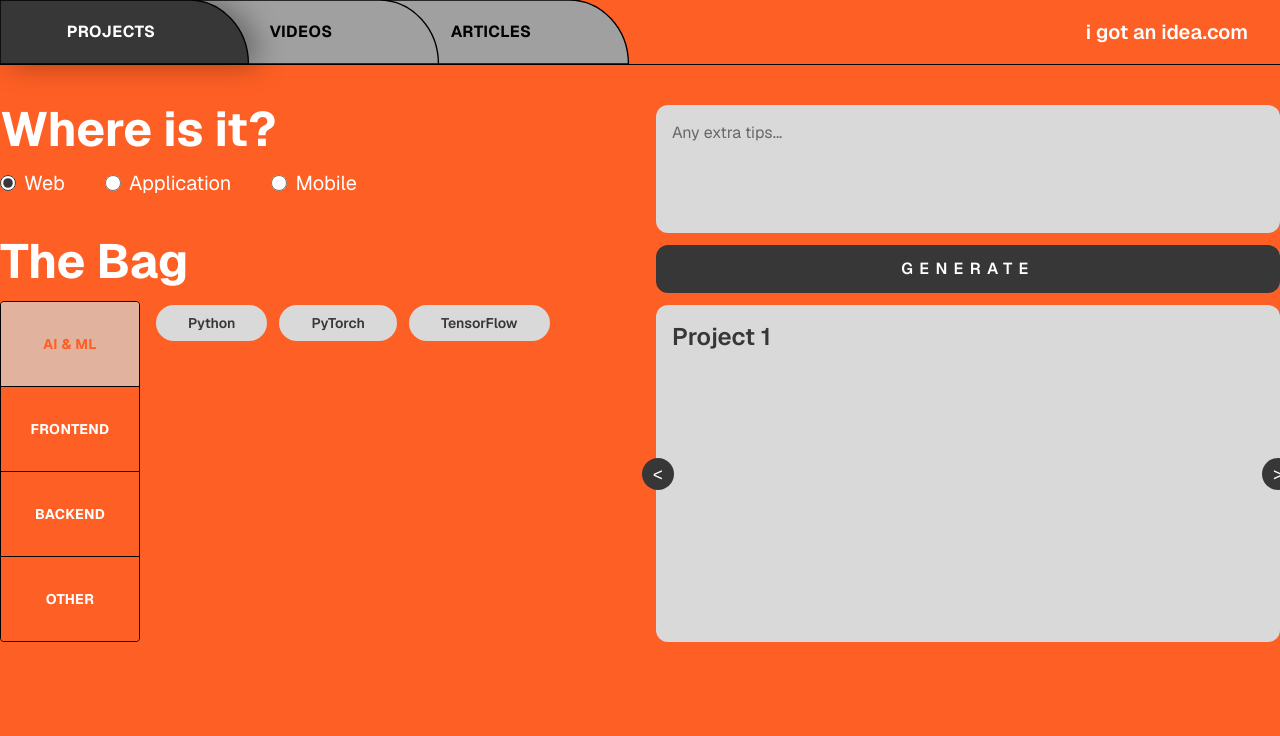
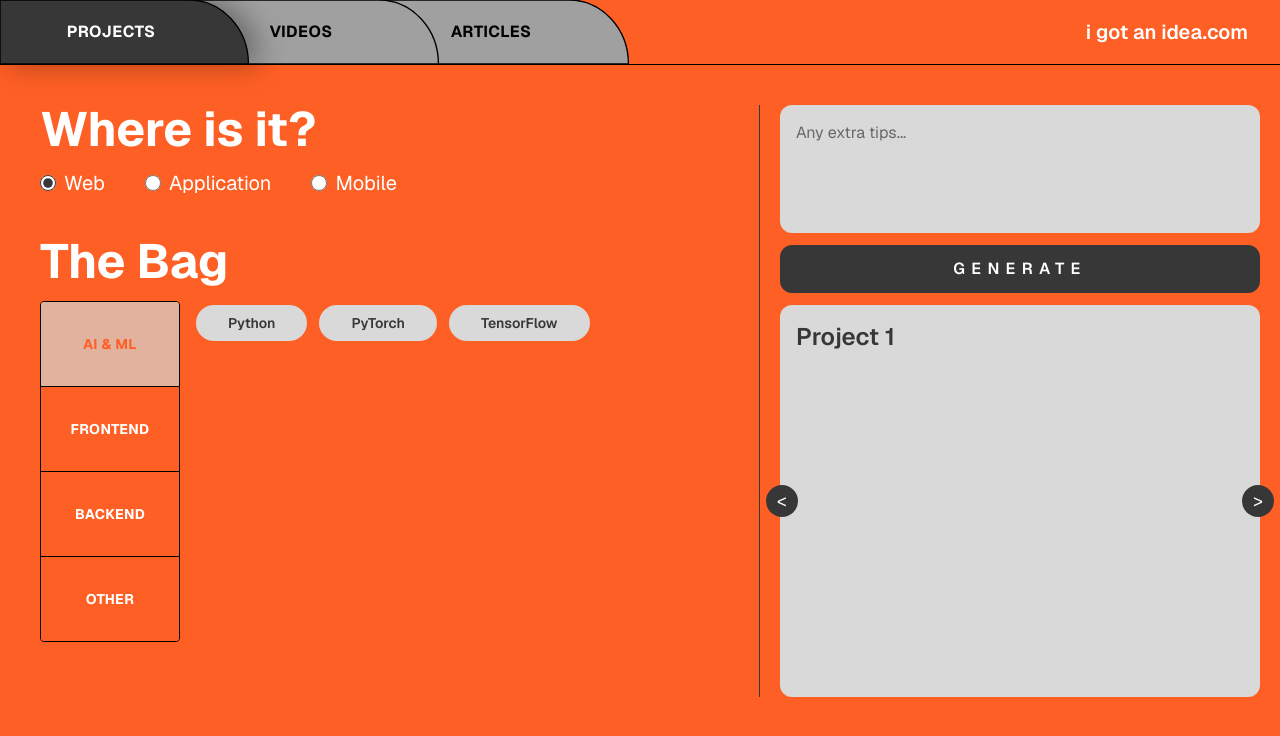
Before and after one commit to zion-pulapakura/i-got-an-idea, a Next.js app: page /projects in a window 1280 px wide. Shown: the top 736 px of the page. Built offline with nearby package versions, Linux system fonts and the light colour scheme.

Commit message:
centered the project contents

```diff
--- a/src/app/layout.tsx
+++ b/src/app/layout.tsx
@@ -30,7 +30,7 @@ export default function RootLayout({
     >
       <body className="min-h-full flex flex-col bg-brand-orange text-brand-white">
         <Navbar />
-        <main className="py-10">{children}</main>
+        {children}
       </body>
     </html>
   );
--- a/src/app/projects/page.tsx
+++ b/src/app/projects/page.tsx
@@ -14,8 +14,8 @@ export default function ProjectsPage() {
   } = useProjectsUi();
 
   return (
-    <div className="mx-auto flex w-full max-w-7xl flex-col gap-8 lg:flex-row lg:items-stretch">
-      <div className="flex min-w-0 flex-1 flex-col gap-10 lg:basis-1/2">
+    <div className="flex w-full flex-col lg:min-h-[calc(100vh-8rem)] lg:flex-row gap-5 px-10 lg:items-stretch py-10">
+      <section className="box-border flex w-full min-w-0 flex-col gap-10 border-b border-brand-dark pb-8 lg:w-[60%] lg:flex-none lg:border-b-0 lg:border-r lg:border-r-brand-dark lg:pb-0">
         <WhereIsIt
           buildTarget={buildTarget}
           onBuildTargetChange={setBuildTarget}
@@ -24,10 +24,10 @@ export default function ProjectsPage() {
           activeBagSection={activeBagSection}
           onBagSectionChange={setActiveBagSection}
         />
-      </div>
-      <div className="flex min-h-0 min-w-0 flex-1 flex-col lg:basis-1/2">
+      </section>
+      <section className="box-border flex min-h-0 w-full min-w-0 flex-colpt-8 lg:w-[40%] lg:flex-none lg:pt-0">
         <ProjectIdeasPanel />
-      </div>
+      </section>
     </div>
   );
 }
```
